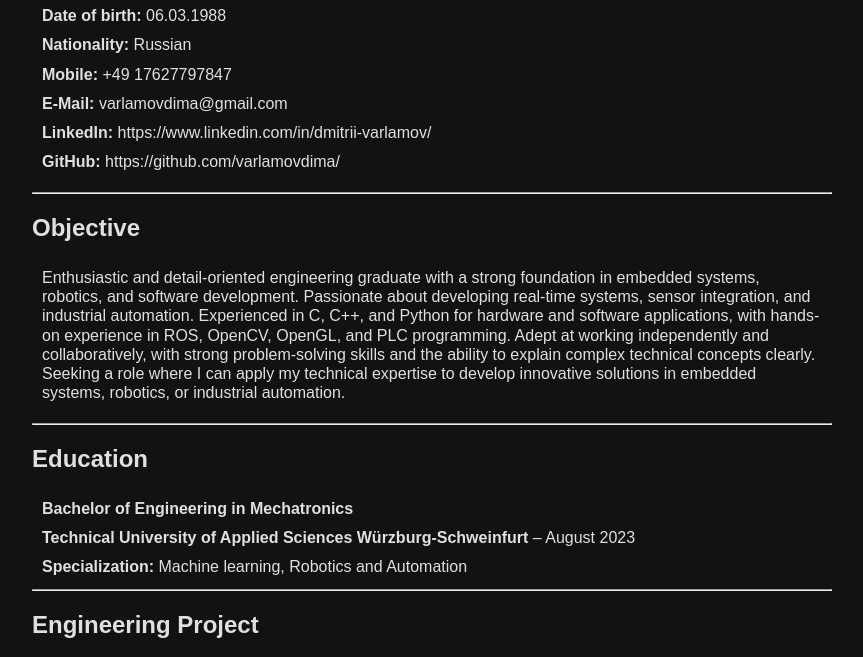
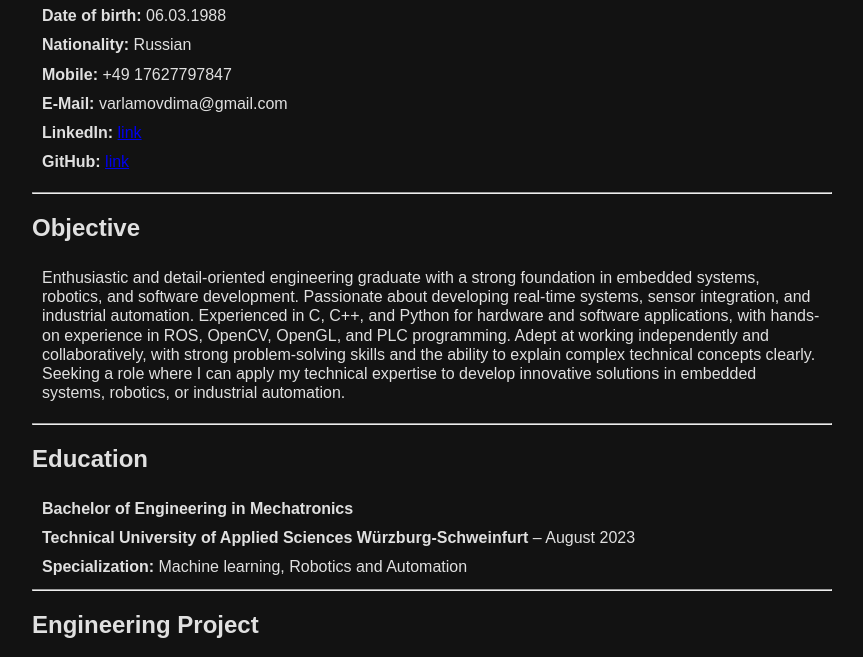
Before and after one commit to varlamovdima/cv, a plain HTML site: page index.html in a window 1280 px wide. Shown: the part 140-797 px from the top of the page, without its empty margins (28-891 px from the left). Drawn offline with Linux system fonts and the light colour scheme.

Commit message:
Update index.html

```diff
--- a/index.html
+++ b/index.html
@@ -33,8 +33,8 @@
       <li><b>Nationality:</b> Russian</li>
       <li><b>Mobile:</b> +49 17627797847</li>
       <li><b>E-Mail:</b> varlamovdima@gmail.com</li>
-      <li><b>LinkedIn:</b> https://www.linkedin.com/in/dmitrii-varlamov/</li>
-      <li><b>GitHub:</b> https://github.com/varlamovdima/</li>
+      <li><b>LinkedIn:</b> <a href="https://www.linkedin.com/in/dmitrii-varlamov"/>link</a></li>
+      <li><b>GitHub:</b> <a href="https://github.com/varlamovdima/">link</a></li>
     </ul>
   <hr>
   <h2>Objective</h2>
```
